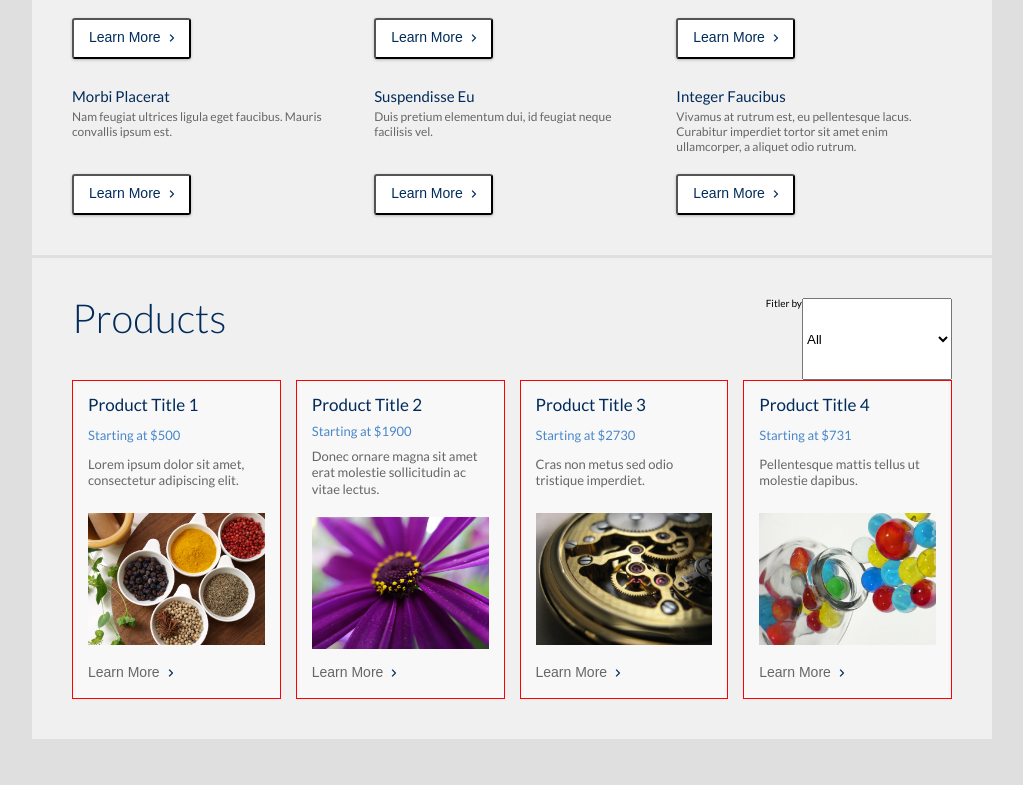
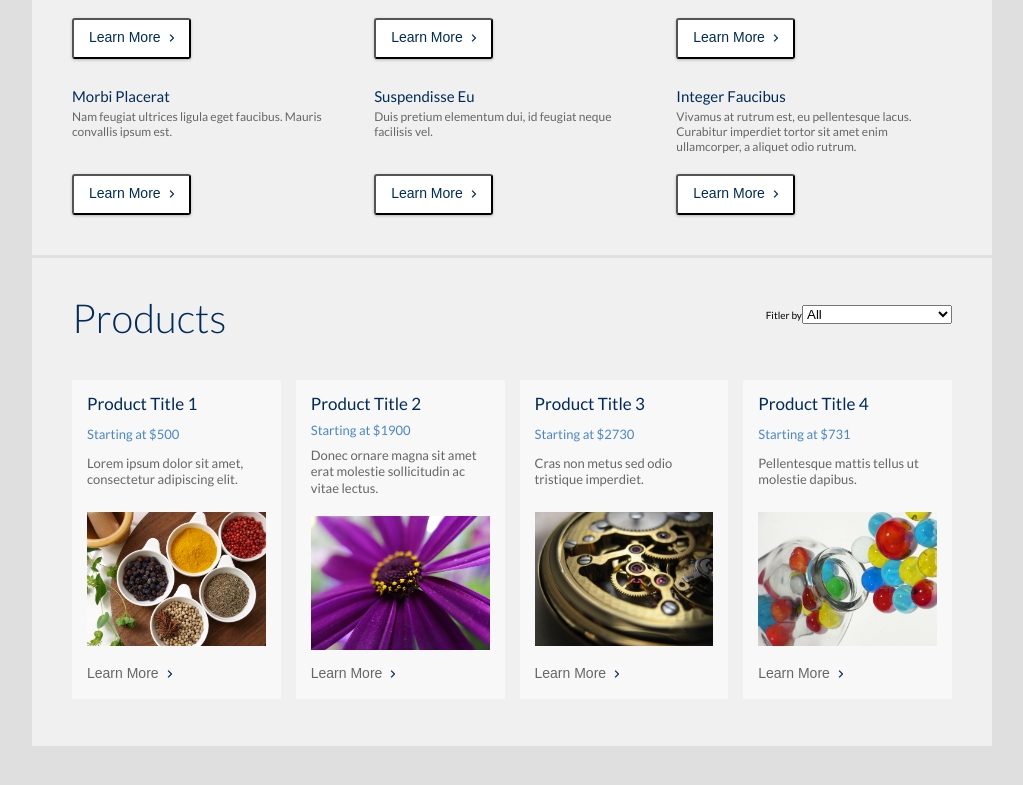
Before and after one commit to john2796/Tagrem_react, a React (Create React App) app: page / in a window 1280 px wide. Shown: the part 869-1654 px from the top of the page, without its empty margins (128-1151 px from the left). Before the commit the page ends 1611 px from the top, so only its background shows below. Built offline with nearby package versions, Linux system fonts and the light colour scheme.

Commit message:
fixed margin and spacing on products card

```diff
--- a/src/App.js
+++ b/src/App.js
@@ -37,6 +37,7 @@ const App = () => (
       <section className="product box">
         <div className="product-filter">
           <h2>Products</h2>
+          <div className="select-wrapper">
             <span>Fitler by</span>
             <select>
               <option>All</option>
@@ -45,6 +46,7 @@ const App = () => (
               <option>From $1000 to $2000</option>
               <option>$2000 or more</option>
             </select>
+          </div>
         </div>
 
         {/* -------> Products Section Card <------- */}
--- a/src/AppStyle.js
+++ b/src/AppStyle.js
@@ -84,16 +84,27 @@ export const AppStyle = styled.div`
       }
     }
   }
+  /* ------------> Box <---------------*/
+
   .box {
     padding: 40px;
     background: var(--dark-white);
     margin-bottom: 3px;
   }
+  /* ------------> Product <---------------*/
+
+  .product {
+    display: flex;
+    flex-direction: column;
+    margin-bottom: 45px;
+  }
   .product-filter {
     display: flex;
-
     h2 {
       margin-right: auto;
     }
+    .select-wrapper {
+      margin-top: 7px;
+    }
   }
 `;
--- a/src/components/products-card/ProductStyle.js
+++ b/src/components/products-card/ProductStyle.js
@@ -4,6 +4,8 @@ import arrowBlue from '../../images/arrow-btn-blue.png';
 
 export const ProductCardStyle = styled.ul`
   display: flex;
+  margin-bottom: 7px;
+
   li {
     display: flex;
     justify-content: space-between;
@@ -12,7 +14,6 @@ export const ProductCardStyle = styled.ul`
     padding: 15px;
     width: 300px;
     margin-right: 15px;
-    border: 1px solid red;
     &:last-child {
       margin-right: 0;
     }
```
Lines whose indentation alone changed are shown as unchanged.
